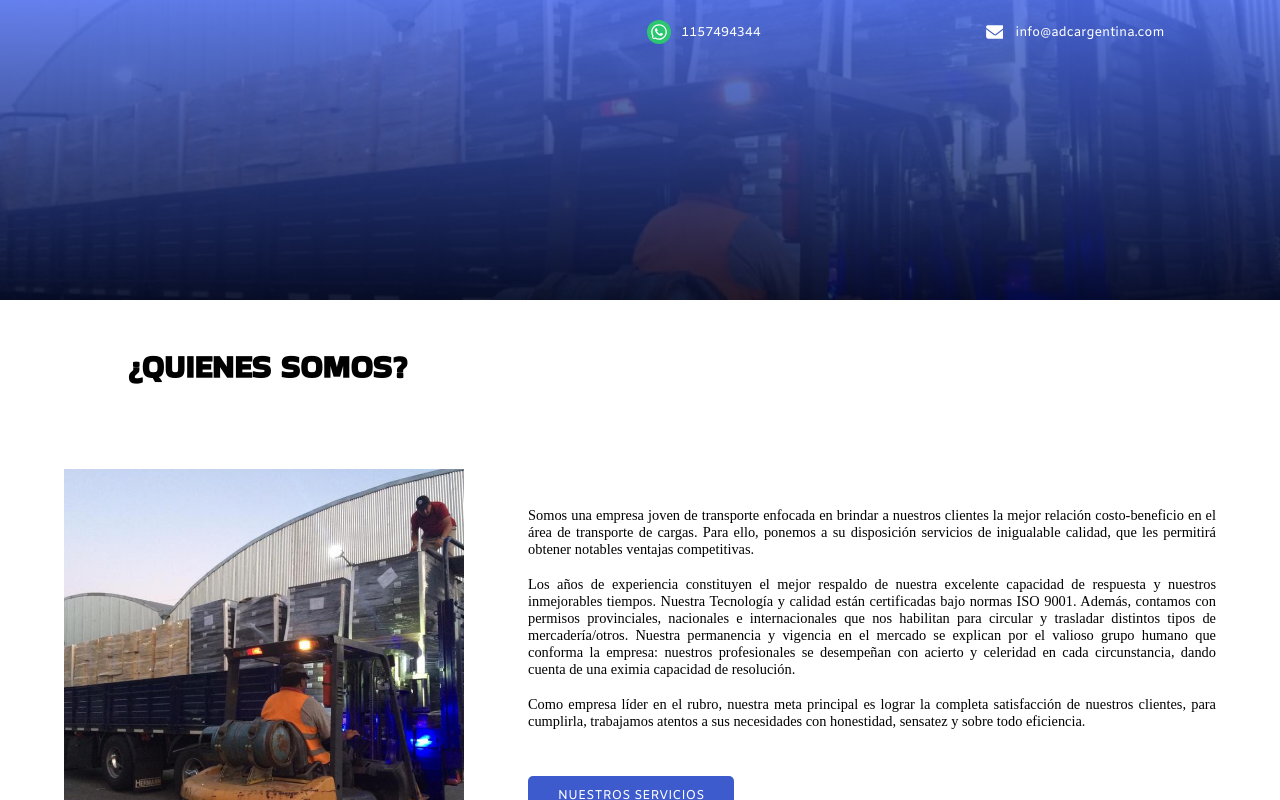
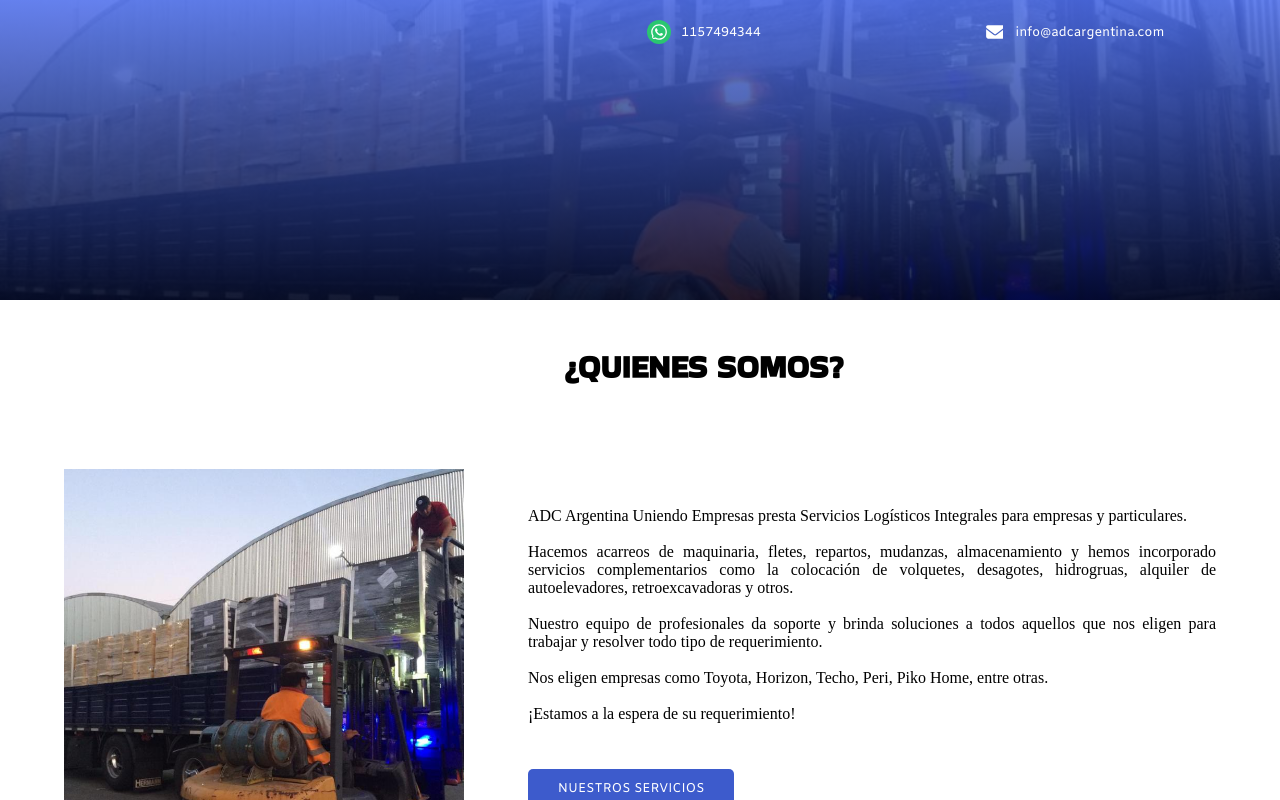
Before and after one commit to L3anAv/adc-logistica, a React (Vite) app: page /quienes-somos in a window 1280 px wide. Shown: the top 800 px of the page. Built offline with nearby package versions, Linux system fonts and the light colour scheme; a web font is replaced by a local one.

Commit message:
Ultimos arreglos

```diff
--- a/src/componentes/Rutas/quienes-somos/index.jsx
+++ b/src/componentes/Rutas/quienes-somos/index.jsx
@@ -49,6 +49,7 @@ const TituloSeccion = styled(Titulo)`
   font-size:2rem;
   margin-left:10%;
   jusitfy-self:center;
+  text-align: center;
 
   ::selection {
     color: #fff;
@@ -92,6 +93,7 @@ const ArticuloCentral = styled.article`
     font-family:SubTituloPrincipal;
 
     p {
+        font-size:16px;
         margin-top:18px;
     }
 `
@@ -184,9 +186,14 @@ function quienesSomos() {
         <InformacionCentral>
         <Img src={ImagenSeccion} altoDeFondo={300}/>
         <ArticuloCentral>
-            <p>Somos una empresa joven de transporte enfocada en brindar a nuestros clientes la mejor relación costo-beneficio en el área de transporte de cargas. Para ello, ponemos a su disposición servicios de inigualable calidad, que les permitirá obtener notables ventajas competitivas.</p>
-            <p> Los años de experiencia constituyen el mejor respaldo de nuestra excelente capacidad de respuesta y nuestros inmejorables tiempos. Nuestra Tecnología y calidad están certificadas bajo normas ISO 9001. Además, contamos con permisos provinciales, nacionales e internacionales que nos habilitan para circular y trasladar distintos tipos de mercadería/otros. Nuestra permanencia y vigencia en el mercado se explican por el valioso grupo humano que conforma la empresa: nuestros profesionales se desempeñan con acierto y celeridad en cada circunstancia, dando cuenta de una eximia capacidad de resolución. </p>
-            <p>Como empresa líder en el rubro, nuestra meta principal es lograr la completa satisfacción de nuestros clientes, para cumplirla, trabajamos atentos a sus necesidades con honestidad, sensatez y sobre todo eficiencia.</p>
+        <p>ADC Argentina Uniendo Empresas presta Servicios Logísticos Integrales para empresas y particulares.</p>
+
+        <p>Hacemos acarreos de maquinaria, fletes, repartos, mudanzas, almacenamiento y hemos incorporado servicios complementarios como la colocación de volquetes, desagotes, hidrogruas, alquiler de autoelevadores, retroexcavadoras y otros.</p>
+
+        <p>Nuestro equipo de profesionales da soporte y brinda soluciones a todos aquellos que nos eligen para trabajar y resolver todo tipo de requerimiento.</p>
+        <p>Nos eligen empresas como Toyota, Horizon, Techo, Peri, Piko Home, entre otras.</p>
+
+        <p>¡Estamos a la espera de su requerimiento!</p>
             <Boton to="/servicios" onClick={moverAlTopAlHacerClick}>NUESTROS SERVICIOS</Boton>
         </ArticuloCentral>
         </InformacionCentral>
--- a/src/componentes/componentes-de-uso-general/header/menu/index.jsx
+++ b/src/componentes/componentes-de-uso-general/header/menu/index.jsx
@@ -84,7 +84,6 @@ const BotonItem = styled(Link)`
 `;
 
 const SvgContainer = styled.div`
-  visibility:hidden;
   margin-right: 3%;
 
   @media (max-width: 945px) {
@@ -97,6 +96,7 @@ const SvgContainer = styled.div`
     height: 15px;
     margin-right: 15%;
   }
+
 `;
 
 const Svg = styled.svg`
@@ -136,6 +136,15 @@ const RedSocial = styled(Svg)`
     margin-top: 10%;
     margin-bottom: 10%;
   }
+
+  :nth-child(2) {
+    visibility: hidden;
+  }
+
+  :nth-child(3) {
+    visibility: hidden;
+  }
+
 `;
 
 const CloseMenu = styled(Svg)`
@@ -163,7 +172,6 @@ const OpenMenu = styled(Svg)`
     position: fixed;
     display: inline;
     font-size: 1.2rem;
-
 
     path {
       fill: ${(props) => props.colorMenu || "white"};
@@ -339,6 +347,7 @@ const Menu = () => {
 
         <SvgContainer>
           {/* Instragram */}
+          <a href="https://www.instagram.com/adc_servicios_y_logistica/" target="_blank" rel="noopener noreferrer">
           <RedSocial
             SvgFill={menuFixed == true && menuColor == true && windowSizeRespon == false ? "#4a6bd9" : "white"}
             xmlns="http://www.w3.org/2000/svg"
@@ -346,6 +355,7 @@ const Menu = () => {
           >
             <path d="M224.1 141c-63.6 0-114.9 51.3-114.9 114.9s51.3 114.9 114.9 114.9S339 319.5 339 255.9 287.7 141 224.1 141zm0 189.6c-41.1 0-74.7-33.5-74.7-74.7s33.5-74.7 74.7-74.7 74.7 33.5 74.7 74.7-33.6 74.7-74.7 74.7zm146.4-194.3c0 14.9-12 26.8-26.8 26.8-14.9 0-26.8-12-26.8-26.8s12-26.8 26.8-26.8 26.8 12 26.8 26.8zm76.1 27.2c-1.7-35.9-9.9-67.7-36.2-93.9-26.2-26.2-58-34.4-93.9-36.2-37-2.1-147.9-2.1-184.9 0-35.8 1.7-67.6 9.9-93.9 36.1s-34.4 58-36.2 93.9c-2.1 37-2.1 147.9 0 184.9 1.7 35.9 9.9 67.7 36.2 93.9s58 34.4 93.9 36.2c37 2.1 147.9 2.1 184.9 0 35.9-1.7 67.7-9.9 93.9-36.2 26.2-26.2 34.4-58 36.2-93.9 2.1-37 2.1-147.8 0-184.8zM398.8 388c-7.8 19.6-22.9 34.7-42.6 42.6-29.5 11.7-99.5 9-132.1 9s-102.7 2.6-132.1-9c-19.6-7.8-34.7-22.9-42.6-42.6-11.7-29.5-9-99.5-9-132.1s-2.6-102.7 9-132.1c7.8-19.6 22.9-34.7 42.6-42.6 29.5-11.7 99.5-9 132.1-9s102.7-2.6 132.1 9c19.6 7.8 34.7 22.9 42.6 42.6 11.7 29.5 9 99.5 9 132.1s2.7 102.7-9 132.1z" />
           </RedSocial>
+          </a>
 
           {/* LinkedIn */}
           <RedSocial
```
